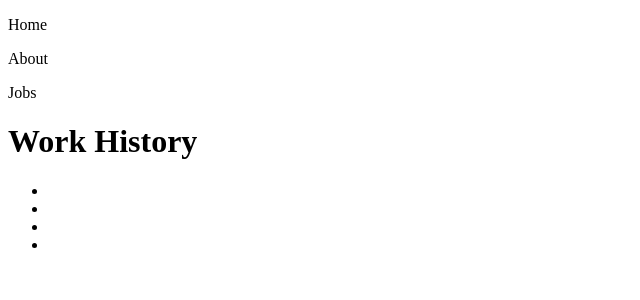
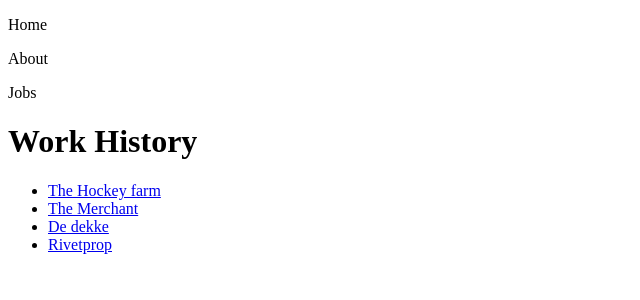
Before and after one commit to ZinkyTinky/FrontendFrameworks-Angular-Midterm, an Angular app: page /jobs in a window 1280 px wide. Shown: the top 300 px of the page, without its empty margins (0-640 px from the left). Built offline with nearby package versions, Linux system fonts and the light colour scheme.

Commit message:
Fixed small issue with jobs component not displaying name of the employers

```diff
--- a/src/app/components/jobs/jobs.component.html
+++ b/src/app/components/jobs/jobs.component.html
@@ -2,5 +2,5 @@
 <h1>Work History</h1>
 <ul>
     <li *ngFor="let job of jobsList">
-        <a [routerLink]="['job-details', job.id]">{{ job.company }}</a>
+        <a [routerLink]="['job-details', job.id]">{{ job.employer }}</a>
 </ul>
--- a/src/app/components/jobs/jobs.component.ts
+++ b/src/app/components/jobs/jobs.component.ts
@@ -1,4 +1,5 @@
 import { Component, OnInit} from '@angular/core';
+import { Job } from 'src/app/classes/job';
 import { JobServiceService } from 'src/app/services/job-service.service';
 
 @Component({
@@ -8,7 +9,7 @@ import { JobServiceService } from 'src/app/services/job-service.service';
 })
 export class JobsComponent implements OnInit {
 
-  jobsList: any = [];
+  jobsList!: Job[];
 
   constructor(private jobService: JobServiceService) { }
 
```
